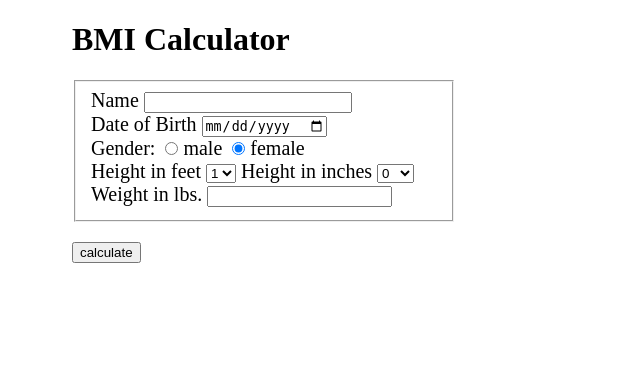
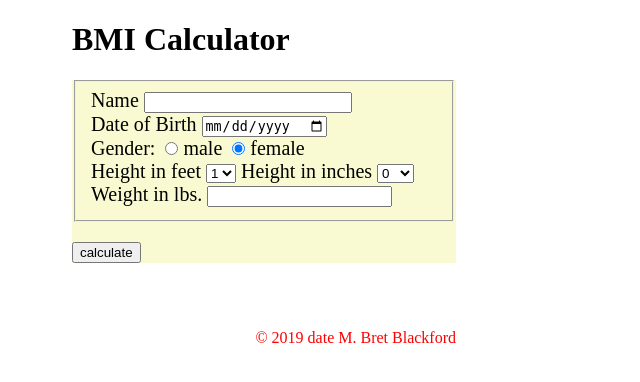
Before and after one commit to bret-blackford/p2, a PHP site: page / in a window 1280 px wide. Shown: the top 382 px of the page, without its empty margins (0-640 px from the left). Run offline with PHP 8.4, Linux system fonts and the light colour scheme.

Commit message:
trying to get css to properly add top border to footer

```diff
--- a/css/main.css
+++ b/css/main.css
@@ -3,8 +3,14 @@ html {
     margin-left: 5%;
 }
 
+form {
+    background-color: lightgoldenrodyellow;
+}
+
+
 fieldset {
     font-size: 1.25em;
+    margin-bottom: 20px;
 }
 
 input[type='radio'] {
@@ -22,10 +28,19 @@ input[type='radio'] {
     clear: left;
 }
 
-fieldset {
-    margin-bottom: 20px;
-}
-
 input[name=name]{
     width:200px;
 }
+
+#ftr {
+    width: 100%;
+    float: right;
+    text-height: .75em;
+    text-align: right;
+    color: red;
+    border-top-style: double;
+    border-top-width: 3px;
+    border-top: black;
+    margin-top: 2em;
+    padding-top: 1em;
+}
--- a/index.php
+++ b/index.php
@@ -12,13 +12,12 @@ require 'includes/logic.php';
     <head>
         <title>P2</title>
         <meta charset='utf-8'>
-        <link href="https://stackpath.bootstrapcdn.com/bootstrap/4.3.1/css/bootstrap.min.css">
         <link rel="stylesheet" href="css/main.css">
     </head>
 
     <body>
         <h1>BMI Calculator</h1>
-        <form method='POST' action='calcBMI.php'>
+        <form method='POST' action='calcBMI.php' class='form'>
             <fieldset>
                 <label id='line'>Name
                     <input type='text' name='name' value='<?= $name ?? ''; ?>'>
@@ -94,6 +93,12 @@ require 'includes/logic.php';
         <div id='results'>
             <?= $response ?? ''; ?>
         </div>
+        <footer
+            <hr><br>
+            <div id="ftr">
+            &COPY; <?php echo date("Y"); ?> date M. Bret Blackford
+            </div>
+        </footer>
     </body>
 
 </html>
```
